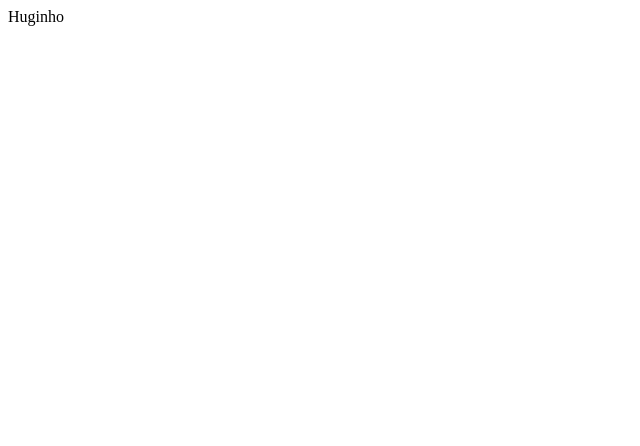
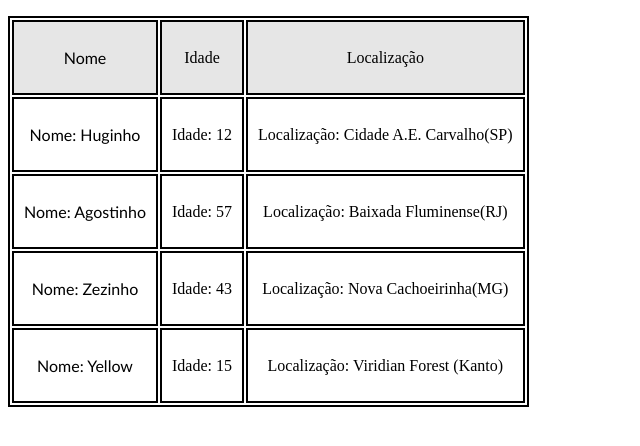
Before and after one commit to MaykeBolt/2ds_-_pw1_-_Classe_Construtor, a PHP site: page / in a window 1280 px wide. Before the commit the part shown is almost empty. Shown: the top 446 px of the page, without its empty margins (0-640 px from the left). Run offline with PHP 8.4, Linux system fonts and the light colour scheme.

Commit message:
Adicionado elementos CSS e novas instancias além de modificações nos atributos da Pessoa.

```diff
--- a/src/main.php
+++ b/src/main.php
@@ -4,7 +4,41 @@ include_once __DIR__ . "/../vendor/autoload.php";
 
 use App\model\Pessoa;
 
-$p = new Pessoa("Huginho");
+$p1 = new Pessoa("Huginho", 12, "Cidade A.E. Carvalho(SP)");
+$p2 = new Pessoa("Agostinho", 57, "Baixada Fluminense(RJ)");
+$p3 = new Pessoa("Zezinho", 43, "Nova Cachoeirinha(MG)");
+$p4 = new Pessoa("Yellow", 15, "Viridian Forest (Kanto)");
 
-echo $p->nome;
+echo ("<style> .nicefont {font-family: 'Gill Sans', 'Gill Sans MT', Calibri, 'Trebuchet MS', sans-serif;} td {padding: 10px; border: 2px black solid; text-align: center;} table {border: 2px black solid;} .primarytr {background-color: rgb(230, 230, 230);}</style>");
+echo ("<table>");
+
+echo("<tr class='primarytr'>");
+echo("<td><p class='nicefont'> Nome"); echo("<td> Idade"); echo("<td> Localização");
+echo("</tr></p>");
+
+echo("<tr>");
+echo ("<td><p class='nicefont'>Nome: "); echo $p1->nome;echo("</td>");
+echo ("<td>Idade: "),$p1->idade; echo ("</td>");
+echo("<td>Localização: "); echo $p1->local;echo ("</td>");
+echo("</p></tr>");
+
+echo("<tr>");
+echo ("<td><p class='nicefont'>Nome: "); echo $p2->nome;echo("</td>");
+echo ("<td>Idade: "),$p2->idade; echo ("</td>");
+echo("<td>Localização: "); echo $p2->local;echo ("</td>");
+echo("</p></tr>");
+
+echo("<tr>");
+echo ("<td><p class='nicefont'>Nome: "); echo $p3->nome;echo("</td>");
+echo ("<td>Idade: "),$p3->idade; echo ("</td>");
+echo("<td>Localização: "); echo $p3->local;echo ("</td>");
+echo("</p></tr>");
+
+echo("<tr>");
+echo ("<td><p class='nicefont'>Nome: "); echo $p4->nome;echo("</td>");
+echo ("<td>Idade: "),$p4->idade; echo ("</td>");
+echo("<td>Localização: "); echo $p4->local;echo ("</td>");
+echo("</p></tr>");
+
+echo ("</table>");
 ?>
--- a/src/model/Pessoa.php
+++ b/src/model/Pessoa.php
@@ -4,10 +4,12 @@ namespace App\model;
 
 class Pessoa {
 
-    public $nome;
+    public $nome, $idade, $local;
 
-    function __construct($nome) {
+    function __construct($nome,$idade,$local) {
         $this->nome = $nome;
+        $this->idade = $idade;
+        $this->local = $local;
     }
 
 }
```
Also changed, not shown: 1 other file.
